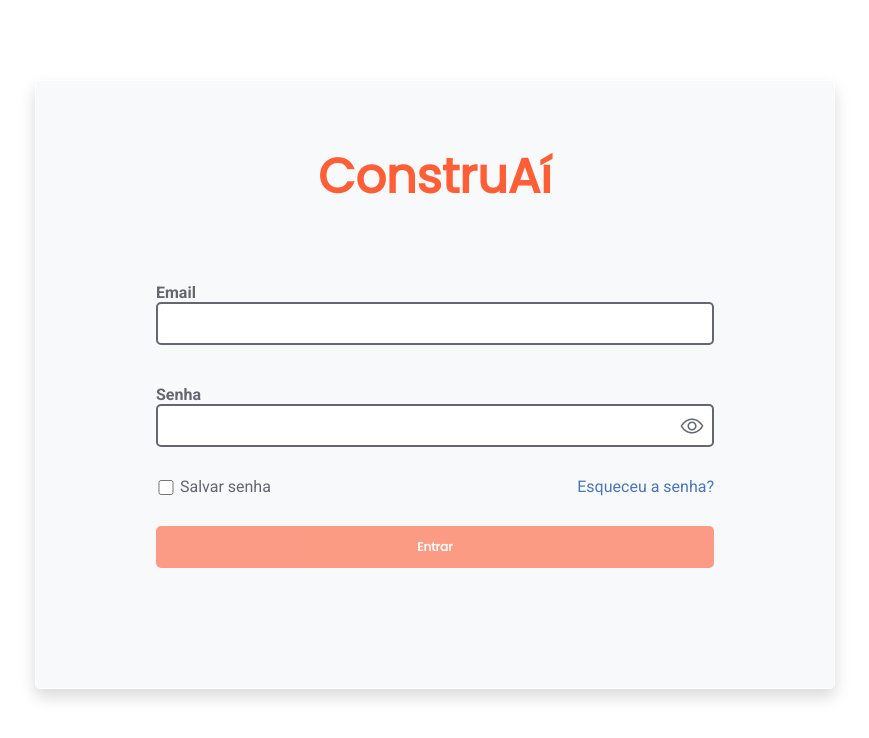
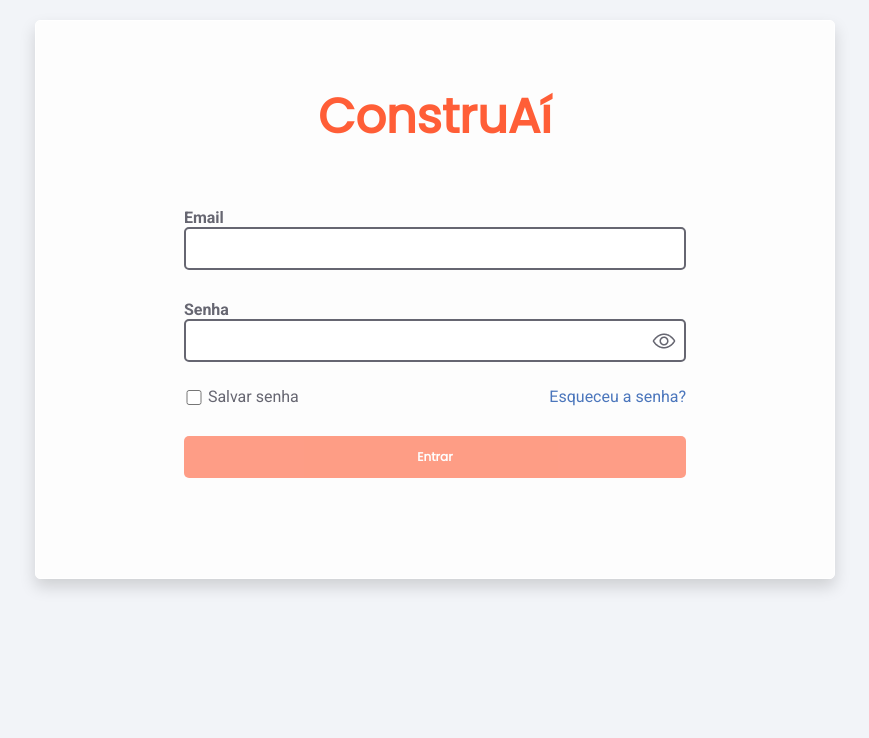
Before and after one commit to gabrielgcb/construai-front, an Angular app: page /login in a window 1280 px wide. Shown: the top 738 px of the page, without its empty margins (205-1074 px from the left). Built offline with nearby package versions, Linux system fonts and the light colour scheme.

Commit message:
feat: adicionando rota padrão

```diff
--- a/src/app/app.routes.ts
+++ b/src/app/app.routes.ts
@@ -3,6 +3,11 @@ import { LoginComponent } from './pages/login/login.component';
 
 export const routes: Routes = [
     {
+        path: "",
+        redirectTo: "/login",
+        pathMatch: "full"
+    },
+    {
         path: "login",
         component: LoginComponent
     }
--- a/src/app/componentes/container/container.component.scss
+++ b/src/app/componentes/container/container.component.scss
@@ -1,17 +1,17 @@
 .container {
   border-radius: 5px;
   border: 1px solid #ffffff;
-  background: #f8f9fa;
+  background: #fdfdfd;
   box-shadow: 0px 8px 16px 0px rgba(0, 0, 0, 0.15);
   width: 800px;
   max-width: 90%;
-  margin: 80px auto;
-  padding: 60px 120px 120px 120px;
+  margin: 20px auto;
+  padding: 60px 120px 100px 120px;
   box-sizing: border-box;
 }
 
 @media(max-width: 630px) {
     .container {
-        padding: 60px 50px 120px 50px;
+        padding: 60px 50px 100px 50px;
     }
 }
--- a/src/app/pages/login/login.component.scss
+++ b/src/app/pages/login/login.component.scss
@@ -11,7 +11,7 @@ main {
         flex-direction: column;
         justify-content: center;
         gap: 10px;
-        width: 100%;
+        width: 90%;
         align-items: center;
 
         h1 {
@@ -22,7 +22,7 @@ main {
             font-style: normal;
             font-weight: 900;
             line-height: normal;
-            margin-bottom: 40px;
+            margin-bottom: 30px;
         }
 
         form {
@@ -34,7 +34,7 @@ main {
         .input-wrapper {
             display: flex;
             flex-direction: column;
-            margin: 20px 0;
+            margin: 15px 0;
             font-family: "Roboto", sans-serif;
             font-weight: 700;
             color: $text-color;
@@ -59,7 +59,6 @@ main {
             .mensagem-erro {
                 font-size: 16px;
                 color: red;
-                margin-bottom: 20px;
             }
 
             .input-password {
--- a/src/styles.scss
+++ b/src/styles.scss
@@ -7,3 +7,7 @@
     padding: 0;
     box-sizing: border-box;
 }
+
+body {
+    background-color: #F2F4F8;
+}
```
